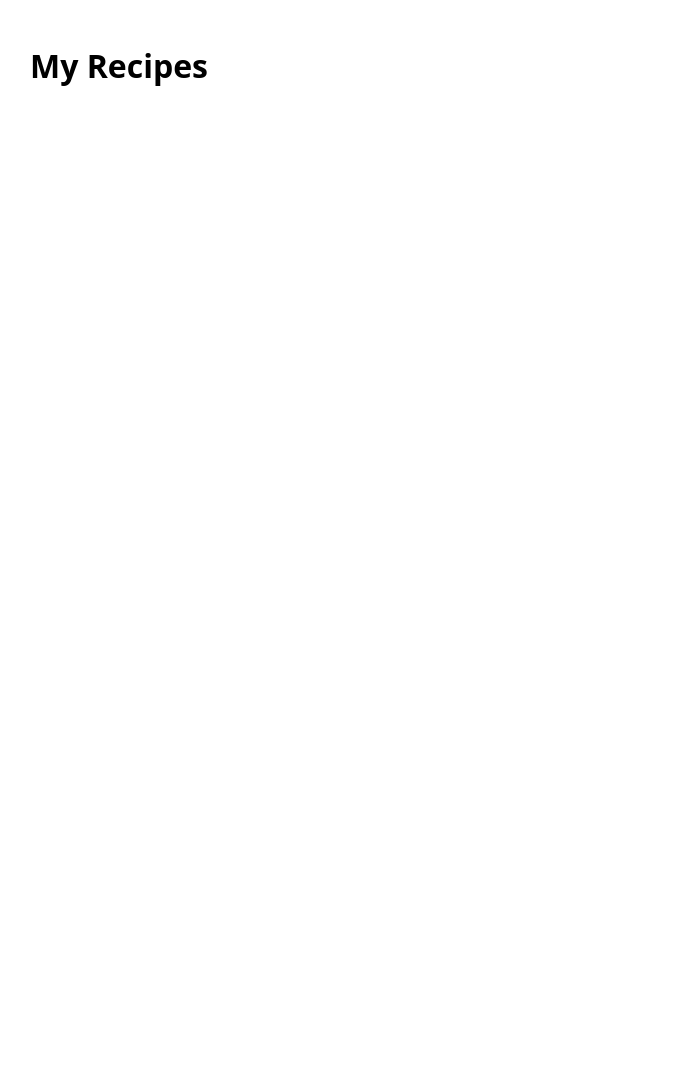
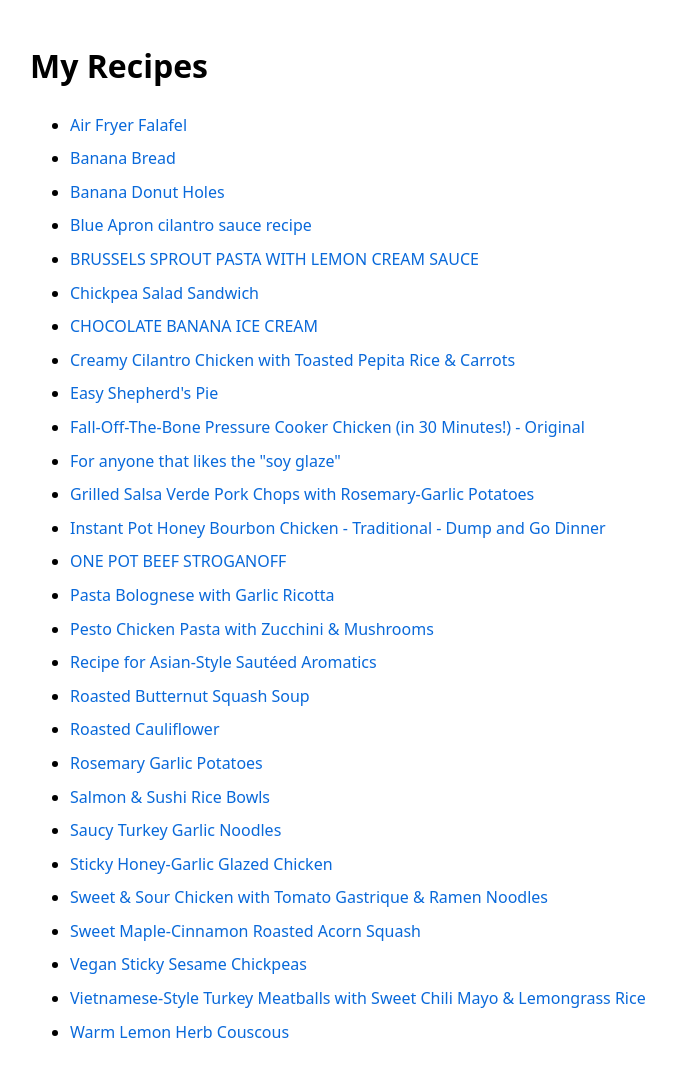
Before and after one commit to genghisk11/kahn-recipes, a plain HTML site: page index.html in a window 1280 px wide. Shown: the whole page, without its empty margins (285-961 px from the left). Before the commit the page ends 800 px from the top, so only its background shows below. Drawn offline with Linux system fonts and the light colour scheme.

Commit message:
Update recipe index

```diff
--- a/index.html
+++ b/index.html
@@ -1,2 +1,30 @@
 <!DOCTYPE html><html><head><meta charset='utf-8'><meta name='viewport' content='width=device-width, initial-scale=1'><title>My Recipes</title><style>body{font-family:system-ui,sans-serif;max-width:650px;margin:40px auto;padding:0 20px;line-height:1.6}a{text-decoration:none;color:#0969da}a:hover{text-decoration:underline}li{margin:8px 0}</style></head><body><h1>My Recipes</h1><ul>
+<li><a href="air-fryer-falafel.html">Air Fryer Falafel</a></li>
+<li><a href="banana-bread.html">Banana Bread</a></li>
+<li><a href="banana-donut-holes.html">Banana Donut Holes</a></li>
+<li><a href="blue-apron-cilantro-sauce-recipe.html">Blue Apron cilantro sauce recipe</a></li>
+<li><a href="brussels-sprout-pasta-with-lemon-cream-sauce.html">BRUSSELS SPROUT PASTA WITH LEMON CREAM SAUCE</a></li>
+<li><a href="chickpea-salad-sandwich.html">Chickpea Salad Sandwich</a></li>
+<li><a href="chocolate-banana-ice-cream.html">CHOCOLATE BANANA ICE CREAM</a></li>
+<li><a href="creamy-cilantro-chicken-with-toasted-pepita-rice-&-carrots.html">Creamy Cilantro Chicken with Toasted Pepita Rice &amp; Carrots</a></li>
+<li><a href="easy-shepherd's-pie.html">Easy Shepherd&#039;s Pie</a></li>
+<li><a href="fall-off-the-bone-pressure-cooker-chicken-(in-30-minutes!)-original.html">Fall-Off-The-Bone Pressure Cooker Chicken (in 30 Minutes!) - Original</a></li>
+<li><a href="for-anyone-that-likes-the-soy-glaze.html">For anyone that likes the &quot;soy glaze&quot;</a></li>
+<li><a href="grilled-salsa-verde-pork-chops-with-rosemary-garlic-potatoes.html">Grilled Salsa Verde Pork Chops with Rosemary-Garlic Potatoes</a></li>
+<li><a href="instant-pot-honey-bourbon-chicken-traditional-dump-and-go-dinner.html">Instant Pot Honey Bourbon Chicken - Traditional - Dump and Go Dinner</a></li>
+<li><a href="one-pot-beef-stroganoff.html">ONE POT BEEF STROGANOFF</a></li>
+<li><a href="pasta-bolognese-with-garlic-ricotta.html">Pasta Bolognese with Garlic Ricotta</a></li>
+<li><a href="pesto-chicken-pasta-with-zucchini-&-mushrooms.html">Pesto Chicken Pasta with Zucchini &amp; Mushrooms</a></li>
+<li><a href="recipe-for-asian-style-sautéed-aromatics.html">Recipe for Asian-Style Sautéed Aromatics</a></li>
+<li><a href="roasted-butternut-squash-soup.html">Roasted Butternut Squash Soup</a></li>
+<li><a href="roasted-cauliflower.html">Roasted Cauliflower</a></li>
+<li><a href="rosemary-garlic-potatoes.html">Rosemary Garlic Potatoes</a></li>
+<li><a href="salmon-&-sushi-rice-bowls.html">Salmon &amp; Sushi Rice Bowls</a></li>
+<li><a href="saucy-turkey-garlic-noodles.html">Saucy Turkey Garlic Noodles</a></li>
+<li><a href="sticky-honey-garlic-glazed-chicken.html">Sticky Honey-Garlic Glazed Chicken</a></li>
+<li><a href="sweet-&-sour-chicken-with-tomato-gastrique-&-ramen-noodles.html">Sweet &amp; Sour Chicken with Tomato Gastrique &amp; Ramen Noodles</a></li>
+<li><a href="sweet-maple-cinnamon-roasted-acorn-squash.html">Sweet Maple-Cinnamon Roasted Acorn Squash</a></li>
+<li><a href="vegan-sticky-sesame-chickpeas.html">Vegan Sticky Sesame Chickpeas</a></li>
+<li><a href="vietnamese-style-turkey-meatballs-with-sweet-chili-mayo-&-lemongrass-rice.html">Vietnamese-Style Turkey Meatballs with Sweet Chili Mayo &amp; Lemongrass Rice</a></li>
+<li><a href="warm-lemon-herb-couscous.html">Warm Lemon Herb Couscous</a></li>
 </ul></body></html>
```
